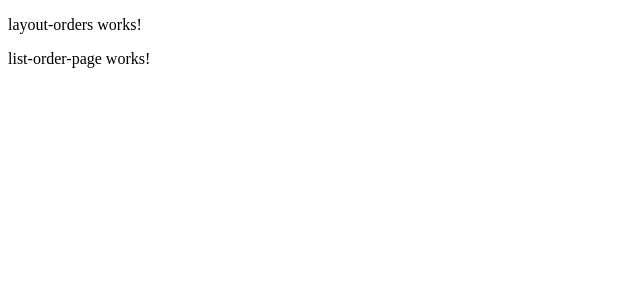
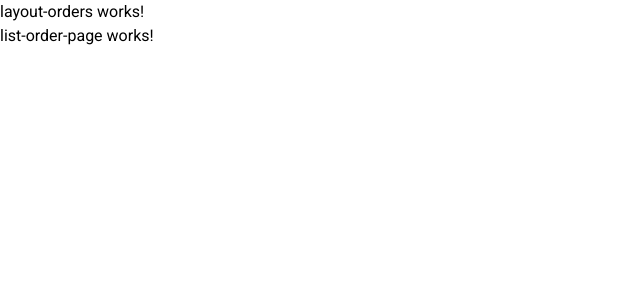
Before and after one commit to sebasao89/redes-ups, an Angular app: page /service-orders/list-order in a window 1280 px wide. Shown: the top 300 px of the page, without its empty margins (0-640 px from the left). Built offline with nearby package versions, Linux system fonts and the light colour scheme.

Commit message:
Librerias angular material y tailwind css instaladas, module material creado

```diff
--- a/package.json
+++ b/package.json
@@ -11,10 +11,12 @@
   "private": true,
   "dependencies": {
     "@angular/animations": "^16.1.0",
+    "@angular/cdk": "^16.2.0",
     "@angular/common": "^16.1.0",
     "@angular/compiler": "^16.1.0",
     "@angular/core": "^16.1.0",
     "@angular/forms": "^16.1.0",
+    "@angular/material": "^16.2.0",
     "@angular/platform-browser": "^16.1.0",
     "@angular/platform-browser-dynamic": "^16.1.0",
     "@angular/router": "^16.1.0",
@@ -27,12 +29,15 @@
     "@angular/cli": "~16.1.3",
     "@angular/compiler-cli": "^16.1.0",
     "@types/jasmine": "~4.3.0",
+    "autoprefixer": "^10.4.15",
     "jasmine-core": "~4.6.0",
     "karma": "~6.4.0",
     "karma-chrome-launcher": "~3.2.0",
     "karma-coverage": "~2.2.0",
     "karma-jasmine": "~5.1.0",
     "karma-jasmine-html-reporter": "~2.1.0",
+    "postcss": "^8.4.28",
+    "tailwindcss": "^3.3.3",
     "typescript": "~5.1.3"
   }
 }
--- a/src/app/app.module.ts
+++ b/src/app/app.module.ts
@@ -4,6 +4,7 @@ import { BrowserModule } from '@angular/platform-browser';
 import { AppRoutingModule } from './app-routing.module';
 import { AppComponent } from './app.component';
 import { SharedModule } from './shared/shared.module';
+import { BrowserAnimationsModule } from '@angular/platform-browser/animations';
 
 @NgModule({
   declarations: [
@@ -12,7 +13,8 @@ import { SharedModule } from './shared/shared.module';
   imports: [
     BrowserModule,
     AppRoutingModule,
-    SharedModule
+    SharedModule,
+    BrowserAnimationsModule
   ],
   providers: [],
   bootstrap: [AppComponent]
--- a/src/index.html
+++ b/src/index.html
@@ -6,8 +6,11 @@
   <base href="/">
   <meta name="viewport" content="width=device-width, initial-scale=1">
   <link rel="icon" type="image/x-icon" href="favicon.ico">
+  <link rel="preconnect" href="https://fonts.gstatic.com">
+  <link href="https://fonts.googleapis.com/css2?family=Roboto:wght@300;400;500&display=swap" rel="stylesheet">
+  <link href="https://fonts.googleapis.com/icon?family=Material+Icons" rel="stylesheet">
 </head>
-<body>
+<body class="mat-typography">
   <app-root></app-root>
 </body>
 </html>
--- a/src/styles.scss
+++ b/src/styles.scss
@@ -1 +1,6 @@
-/* You can add global styles to this file, and also import other style files */
+@tailwind base;
+@tailwind components;
+@tailwind utilities;
+
+html, body { height: 100%; }
+body { margin: 0; font-family: Roboto, "Helvetica Neue", sans-serif; }
--- /dev/null
+++ b/tailwind.config.js
@@ -0,0 +1,10 @@
+/** @type {import('tailwindcss').Config} */
+module.exports = {
+  content: [
+    "./src/**/*.{html,ts}",
+  ],
+  theme: {
+    extend: {},
+  },
+  plugins: [],
+}
```
Also changed, not shown: src/app/material/material.module.ts (added, +12 -0 lines), 1 other file (tests, documents, lock files or other folders).
